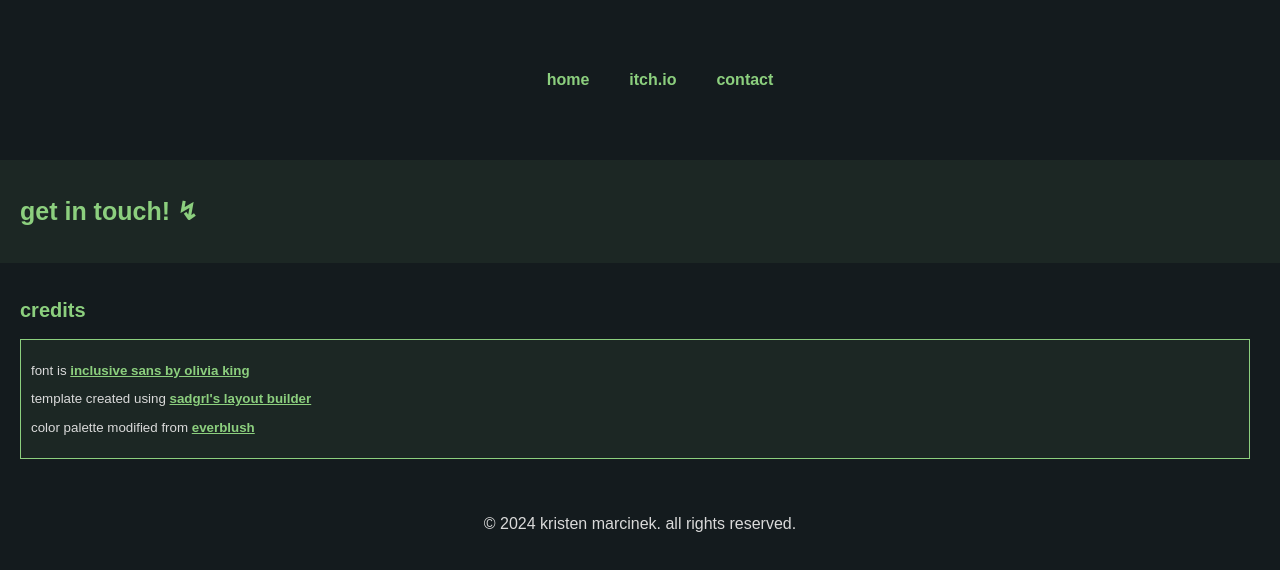
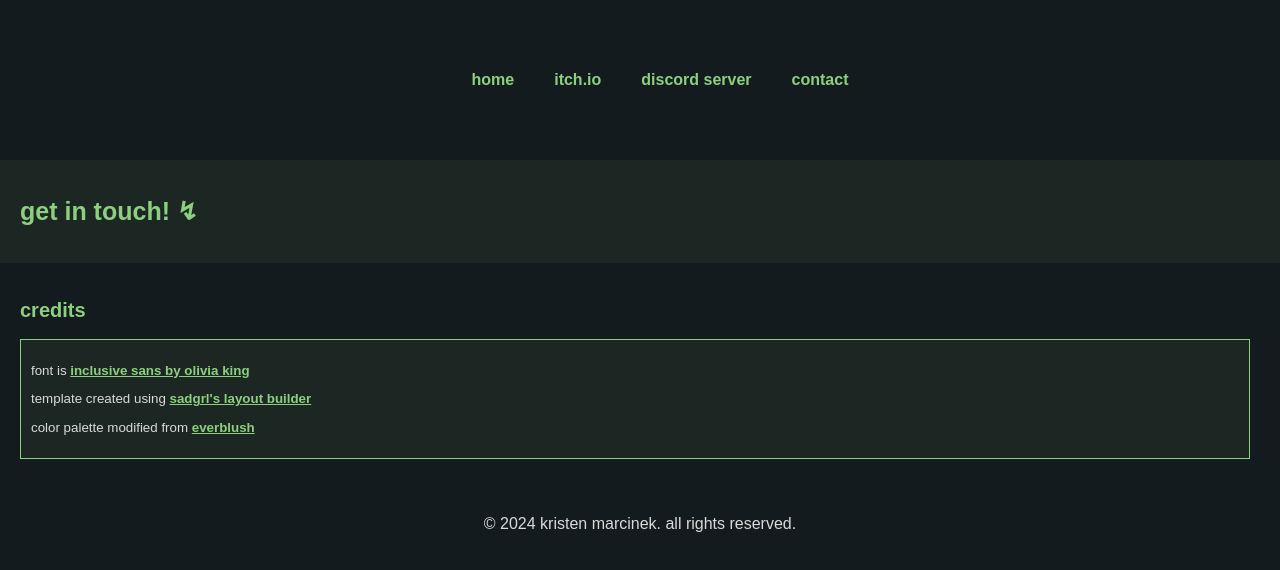
Before and after one commit to kristenmarcinek/lichenlabs.xyz, a plain HTML site: page contact.html in a window 1280 px wide. Drawn offline with Linux system fonts and the light colour scheme; a web font is replaced by a local one.

Commit message:
add discord server

```diff
--- a/contact.html
+++ b/contact.html
@@ -20,6 +20,7 @@
                 <ul id="navList">
                     <li><a href="/index.html">home</a></li>
                     <li><a href="https://lichenlabs.itch.io/" target="_blank">itch.io</a></li>
+                    <li><a href="https://discord.gg/DqgVnrfyvZ" target="_blank">discord server</a></li>
                     <li><a href="#">contact</a></li>
                 </ul>
                 <button class="hamburger" onclick="toggleMenu()">🍔</button>
```
Also changed, not shown: index.html (+1 -0 lines).
